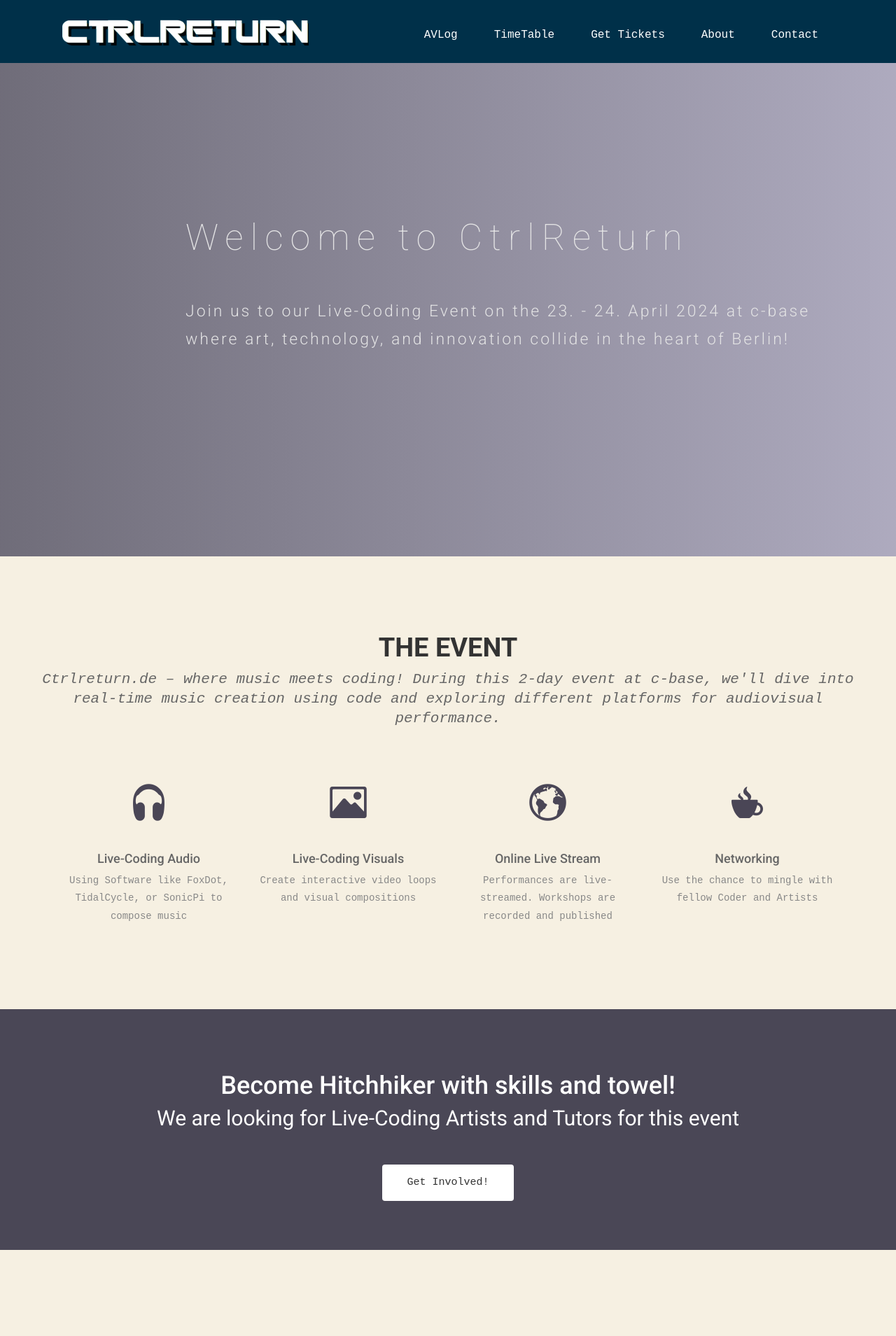
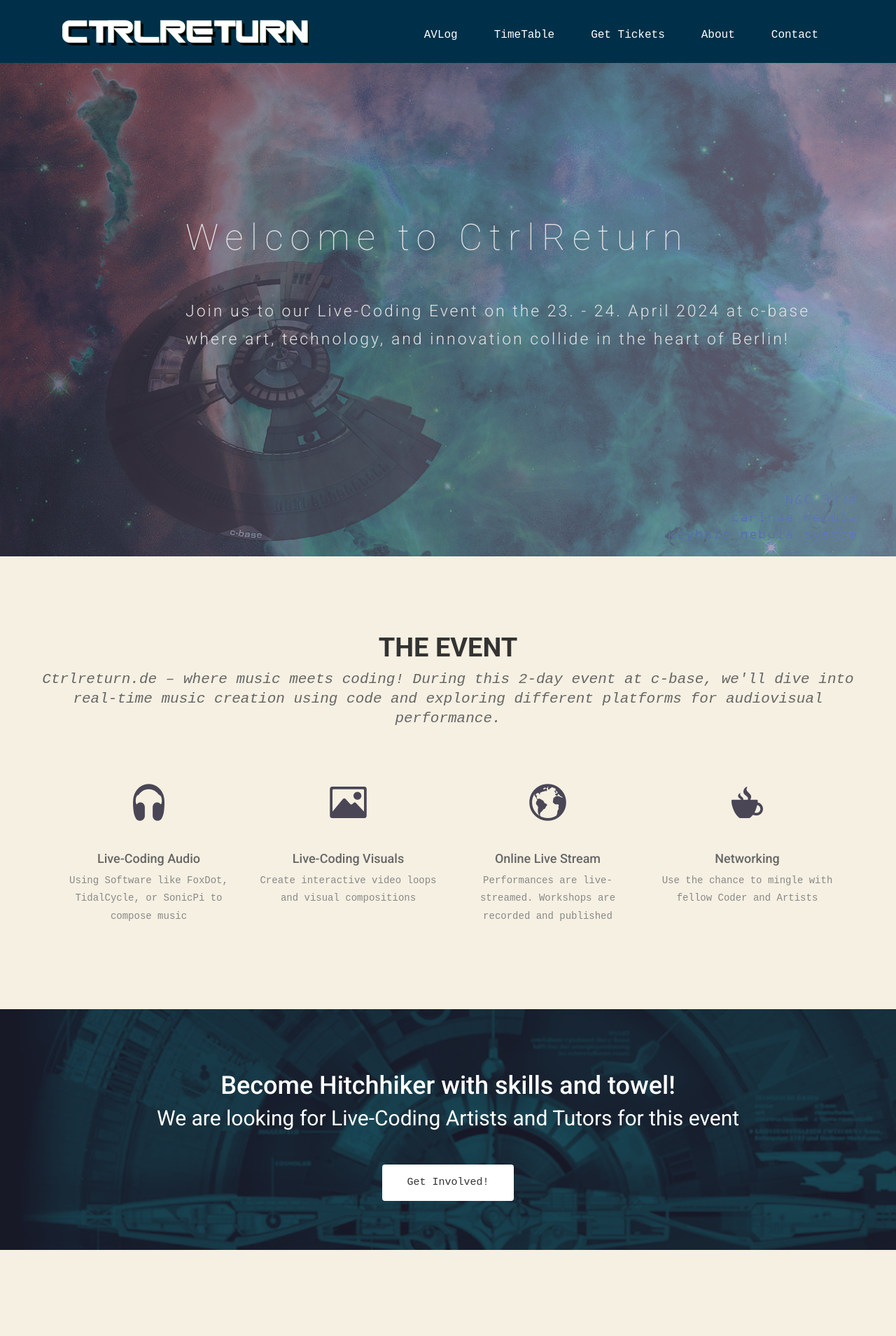
Before and after one commit to CtrlReturn/CtrlReturn.github.io, a Jekyll site: the page built from index.html, in a window 1280 px wide. Shown: the top 1909 px of the page at 70% size. Built offline with Jekyll 4.4.1, drawn with Linux system fonts in a browser that asks for light colours; nearby versions of some CDN libraries; some web fonts are replaced; comment, search, counter and statistics services are not loaded; a style sheet for code colours, icons or effects is not loaded.

Commit message:
Change path for background images in slider

```diff
--- a/css/style.css
+++ b/css/style.css
@@ -89,7 +89,7 @@ font header .navbar-default .navbar-nav li a:hover {
 	Slider Start
 --*/
 #slider {
-  background: url("./img/slider-bg.jpg") no-repeat;
+  background: url("../img/slider-bg.jpg") no-repeat;
   background-size: cover;
   background-attachment: fixed;
   background-position: 2% 0%;
@@ -191,7 +191,7 @@ font header .navbar-default .navbar-nav li a:hover {
 	call-to-action Start
 --*/
 #call-to-action {
-  background: url("./img/call-to-action-bg.jpg") no-repeat;
+  background: url("../img/call-to-action-bg.jpg") no-repeat;
   background-size: cover;
   background-attachment: fixed;
   padding: 70px 0px;
@@ -233,7 +233,7 @@ font header .navbar-default .navbar-nav li a:hover {
 	Feature Start
 --*/
 #feature {
-  background: url("./img/featue-bg.jpg");
+  background: url("../img/featue-bg.jpg");
   background-position: 50% 94px;
   width: 100%;
   display: block;
@@ -358,7 +358,7 @@ font header .navbar-default .navbar-nav li a:hover {
 					Work Start
 -----------------------------------------------*/
 #party-header {
-  background: url("./img/slider-bg3.jpg") no-repeat;
+  background: url("../img/slider-bg3.jpg") no-repeat;
   background-size: cover;
   padding-top: 150px;
   padding-bottom: 107px;
@@ -401,7 +401,7 @@ font header .navbar-default .navbar-nav li a:hover {
 	Slider-work Start
 --*/
 #global-header {
-  background: url("./img/slider-bg2.jpg") no-repeat;
+  background: url("../img/slider-bg2.jpg") no-repeat;
   background-size: cover;
   padding-top: 150px;
   padding-bottom: 107px;
@@ -652,7 +652,7 @@ font header .navbar-default .navbar-nav li a:hover {
 	slider-contact Start
 --*/
 #slider-contact {
-  background: url("./img/slider-bg2.jpg") no-repeat;
+  background: url("../img/slider-bg2.jpg") no-repeat;
   background-size: cover;
   padding-top: 150px;
   padding-bottom: 107px;
```
